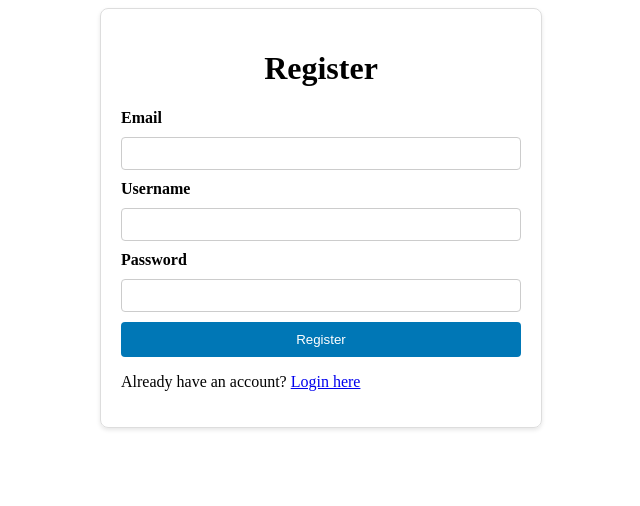
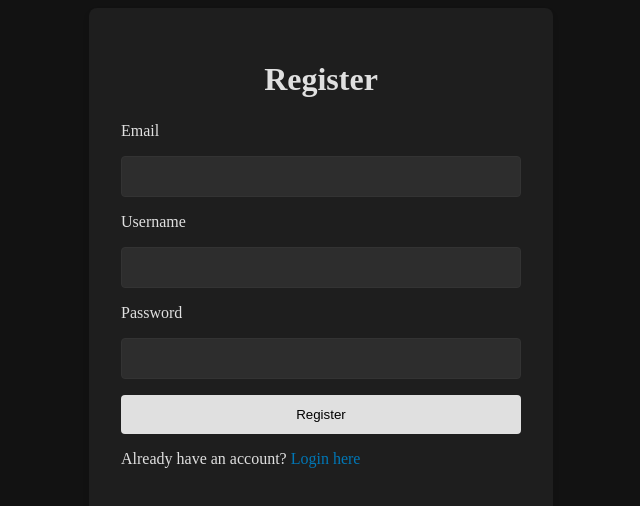
Before and after one commit to protongramzk/habl, a SvelteKit app: page /register in a window 1280 px wide. Shown: the top 506 px of the page, without its empty margins (319-959 px from the left). Built offline with nearby package versions, Linux system fonts and the light colour scheme; no server answers.

Commit message:
Add login and register pages with dark mode UI and updated redirect logic

```diff
--- a/src/routes/login/+page.svelte
+++ b/src/routes/login/+page.svelte
@@ -52,7 +52,7 @@
     <label for="password">Password</label>
     <input type="password" id="password" bind:value={password} required />
 
-    <button type="submit">Login</button>
+    <button type="submit" class="btn">Login</button>
   </form>
 
   <p>
@@ -61,53 +61,79 @@
 </div>
 
 <style>
+  :global(body) {
+    background-color: #121212;
+    color: #e0e0e0;
+  }
+
   .login-container {
     max-width: 400px;
     margin: 0 auto;
-    padding: 20px;
-    border: 1px solid #ddd;
+    padding: 2rem;
     border-radius: 8px;
-    box-shadow: 0 2px 4px rgba(0, 0, 0, 0.1);
+    box-shadow: 0 4px 6px rgba(0, 0, 0, 0.1);
+    background-color: #1e1e1e;
   }
 
   .login-container h1 {
     text-align: center;
+    margin-bottom: 1.5rem;
   }
 
   .login-container form {
     display: flex;
     flex-direction: column;
-    gap: 10px;
+    gap: 1rem;
   }
 
   .login-container label {
-    font-weight: bold;
+    font-weight: 500;
   }
 
   .login-container input {
-    padding: 8px;
-    border: 1px solid #ccc;
+    padding: 0.75rem;
     border-radius: 4px;
+    background-color: #2d2d2d;
+    border: 1px solid #333;
+    color: #e0e0e0;
   }
 
-  .login-container button {
-    padding: 10px;
-    background-color: #0077b6;
-    color: white;
+  .login-container input:focus {
+    outline: none;
+    border-color: #0077b6;
+  }
+
+  .btn {
+    padding: 0.75rem;
+    background-color: #e0e0e0;
+    color: #000;
     border: none;
     border-radius: 4px;
     cursor: pointer;
+    font-weight: 500;
+    transition: background-color 0.2s;
   }
 
-  .login-container button:hover {
-    background-color: #023e8a;
+  .btn:hover {
+    background-color: #d0d0d0;
   }
 
   .error {
-    color: red;
+    color: #ff5252;
+    margin-bottom: 1rem;
   }
 
   .success {
-    color: green;
+    color: #4caf50;
+    margin-bottom: 1rem;
+  }
+
+  a {
+    color: #0077b6;
+    text-decoration: none;
+  }
+
+  a:hover {
+    text-decoration: underline;
   }
 </style>
--- a/src/routes/register/+page.svelte
+++ b/src/routes/register/+page.svelte
@@ -65,7 +65,7 @@
     <label for="password">Password</label>
     <input type="password" id="password" bind:value={password} required />
 
-    <button type="submit">Register</button>
+    <button type="submit" class="btn">Register</button>
   </form>
 
   <p>
@@ -74,53 +74,79 @@
 </div>
 
 <style>
+  :global(body) {
+    background-color: #121212;
+    color: #e0e0e0;
+  }
+
   .register-container {
     max-width: 400px;
     margin: 0 auto;
-    padding: 20px;
-    border: 1px solid #ddd;
+    padding: 2rem;
     border-radius: 8px;
-    box-shadow: 0 2px 4px rgba(0, 0, 0, 0.1);
+    box-shadow: 0 4px 6px rgba(0, 0, 0, 0.1);
+    background-color: #1e1e1e;
   }
 
   .register-container h1 {
     text-align: center;
+    margin-bottom: 1.5rem;
   }
 
   .register-container form {
     display: flex;
     flex-direction: column;
-    gap: 10px;
+    gap: 1rem;
   }
 
   .register-container label {
-    font-weight: bold;
+    font-weight: 500;
   }
 
   .register-container input {
-    padding: 8px;
-    border: 1px solid #ccc;
+    padding: 0.75rem;
     border-radius: 4px;
+    background-color: #2d2d2d;
+    border: 1px solid #333;
+    color: #e0e0e0;
   }
 
-  .register-container button {
-    padding: 10px;
-    background-color: #0077b6;
-    color: white;
+  .register-container input:focus {
+    outline: none;
+    border-color: #0077b6;
+  }
+
+  .btn {
+    padding: 0.75rem;
+    background-color: #e0e0e0;
+    color: #000;
     border: none;
     border-radius: 4px;
     cursor: pointer;
+    font-weight: 500;
+    transition: background-color 0.2s;
   }
 
-  .register-container button:hover {
-    background-color: #023e8a;
+  .btn:hover {
+    background-color: #d0d0d0;
   }
 
   .error {
-    color: red;
+    color: #ff5252;
+    margin-bottom: 1rem;
   }
 
   .success {
-    color: green;
+    color: #4caf50;
+    margin-bottom: 1rem;
+  }
+
+  a {
+    color: #0077b6;
+    text-decoration: none;
+  }
+
+  a:hover {
+    text-decoration: underline;
   }
 </style>
```
